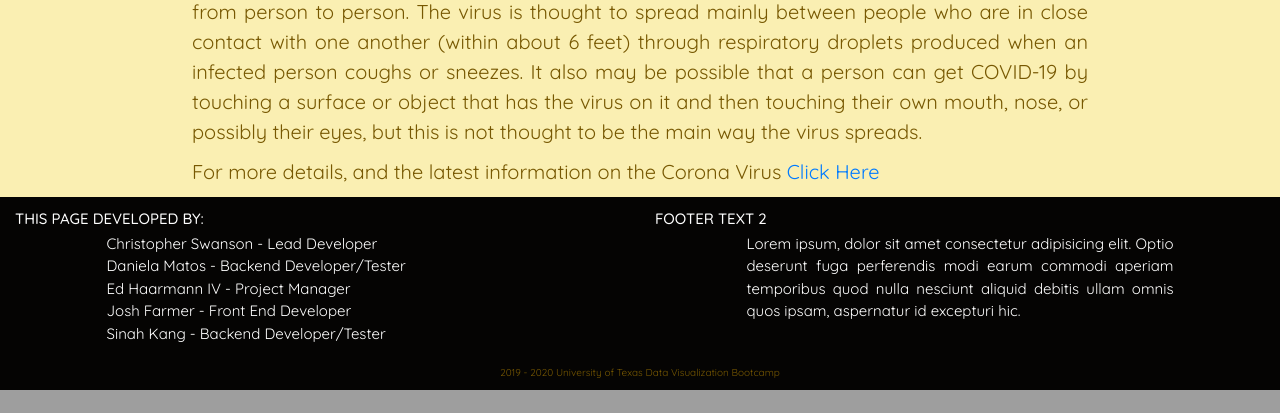
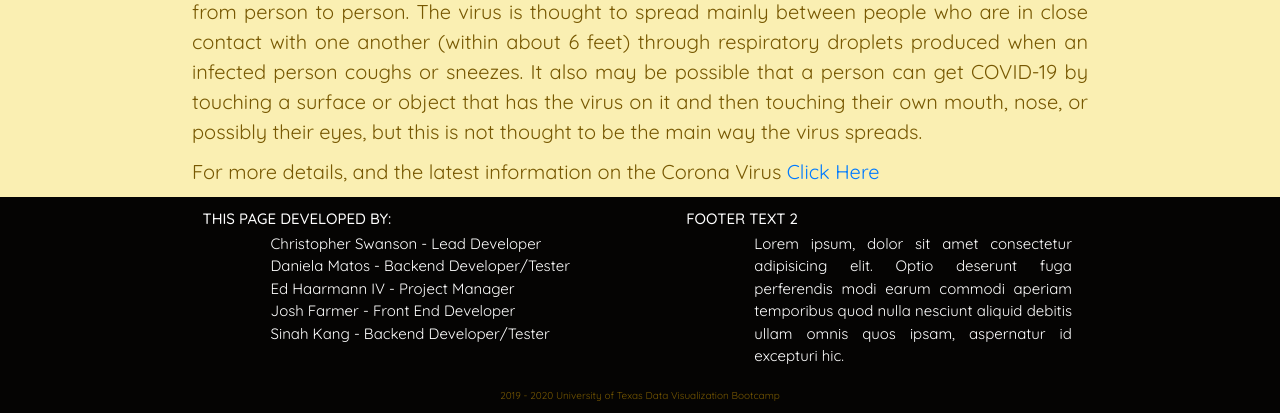
Before and after one commit to cswanson618/Project2-Main-Repo, a Flask app: page / in a window 1280 px wide. Shown: the part 826-1239 px from the top of the page. Before the commit the page ends 1216 px from the top, so only its background shows below. Run offline with Flask 2, Linux system fonts and the light colour scheme; some libraries are stand-ins or nearby versions.

Commit message:
Cosmetic changes to the page

```diff
--- a/static/styles/style.css
+++ b/static/styles/style.css
@@ -25,7 +25,7 @@ body {
     float: left;
     width: auto;
     height: auto;
-    padding-left: 3rem;
+    padding-left: 0%;
 }
 
 .nav div.logo a {
@@ -360,6 +360,10 @@ body {
 	padding-right:15%;
 	font-size: 20px;
 }
+.footerRow {
+    padding-left:15%;
+    padding-right:10%;
+}
 .myPFoot {
 	text-align: justify;
 	padding-left:15%;
--- a/templates/layout.html
+++ b/templates/layout.html
@@ -34,7 +34,7 @@
         <div class="container-fluid text-center text-md-left">
 
         <!-- Grid row -->
-        <div class="row">
+        <div class="row footerRow">
 
             <!-- Grid column -->
             <div class="col-md-6 mt-md-0 mt-3">
```
